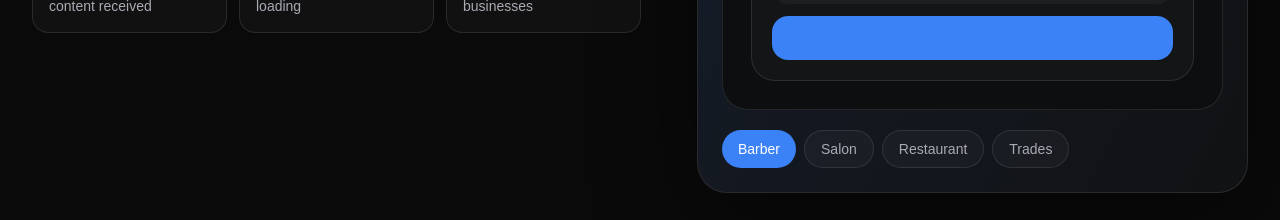
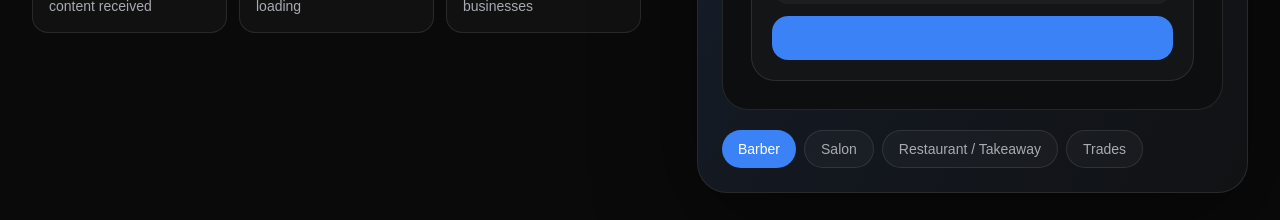
Before and after one commit to cleanwebsitesuk/cleanwebsites, a Next.js app: page / in a window 1280 px wide. Shown: the part 1000-1220 px from the top of the page. Built offline with nearby package versions, Linux system fonts and the light colour scheme.

Commit message:
Update page.tsx

```diff
--- a/app/page.tsx
+++ b/app/page.tsx
@@ -21,7 +21,7 @@ const demoTabs = [
   {
     id: "salon",
     label: "Salon",
-    title: "Atelier House",
+    title: "Luna Studio",
     category: "Salon",
     location: "Leeds",
     accent: "from-[#3B82F6]/14 via-[#3B82F6]/5 to-transparent",
@@ -32,9 +32,9 @@ const demoTabs = [
     href: "/demo/salon",
   },
   {
-    id: "restaurant",
-    label: "Restaurant",
-    title: "Coal & Vine",
+    id: "burger",
+    label: "Restaurant / Takeaway",
+    title: "Stack & Grill",
     category: "Restaurant / Takeaway",
     location: "Birmingham",
     accent: "from-[#3B82F6]/16 via-[#3B82F6]/5 to-transparent",
@@ -42,7 +42,7 @@ const demoTabs = [
     description:
       "Atmospheric hero imagery, menu highlights, opening hours, map, and a simple reservation or order path.",
     stats: ["Dinner", "Cocktails", "Reserve"],
-    href: "/demo/restaurant",
+    href: "/demo/burger",
   },
   {
     id: "trades",
@@ -69,7 +69,7 @@ const featuredDemos = [
   {
     title: "Restaurant / Takeaway",
     copy: "Atmospheric menu-first structure with opening hours, directions, and strong mobile ordering paths.",
-    href: "/demo/restaurant",
+    href: "/demo/burger",
     kicker: "Selected demo",
   },
   {
```
